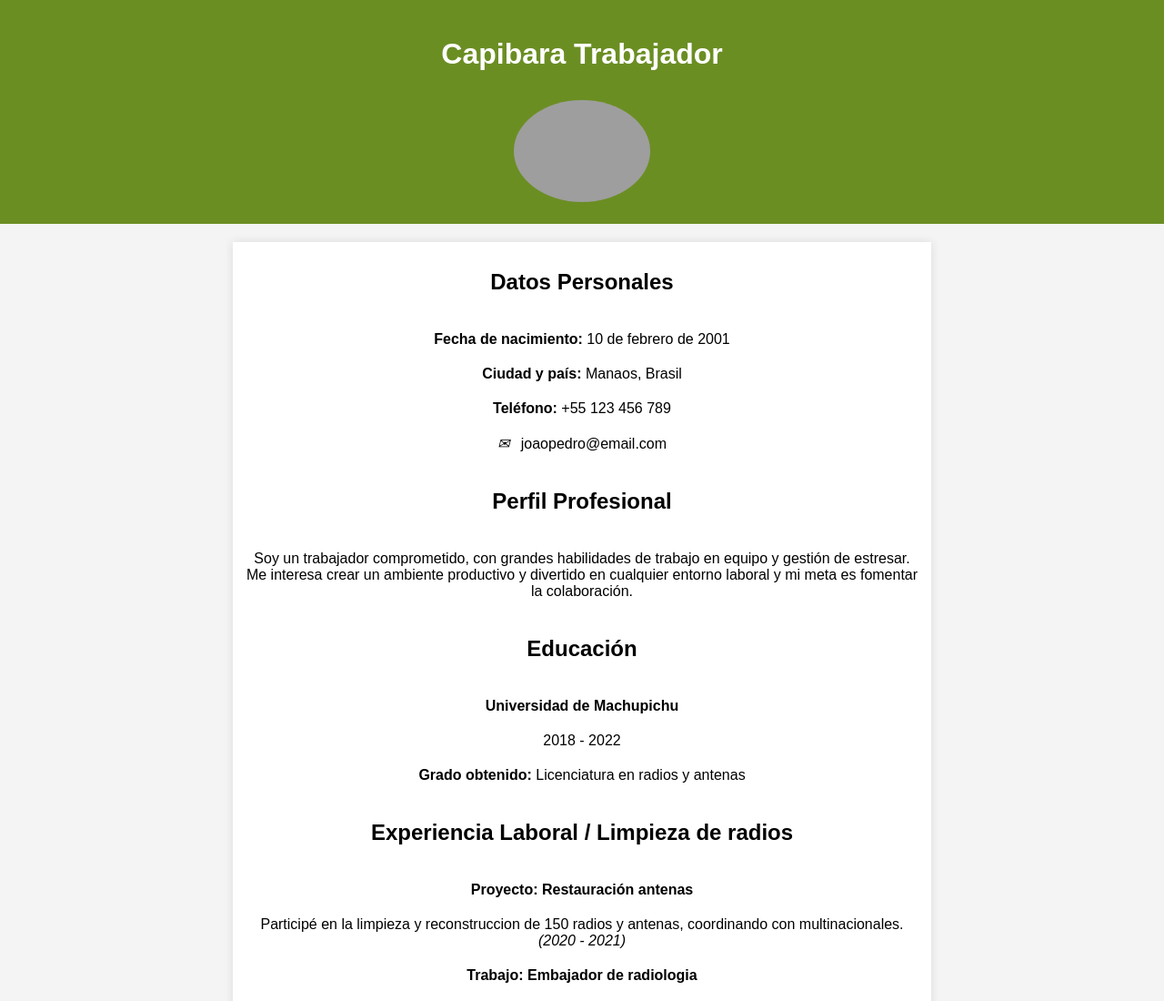
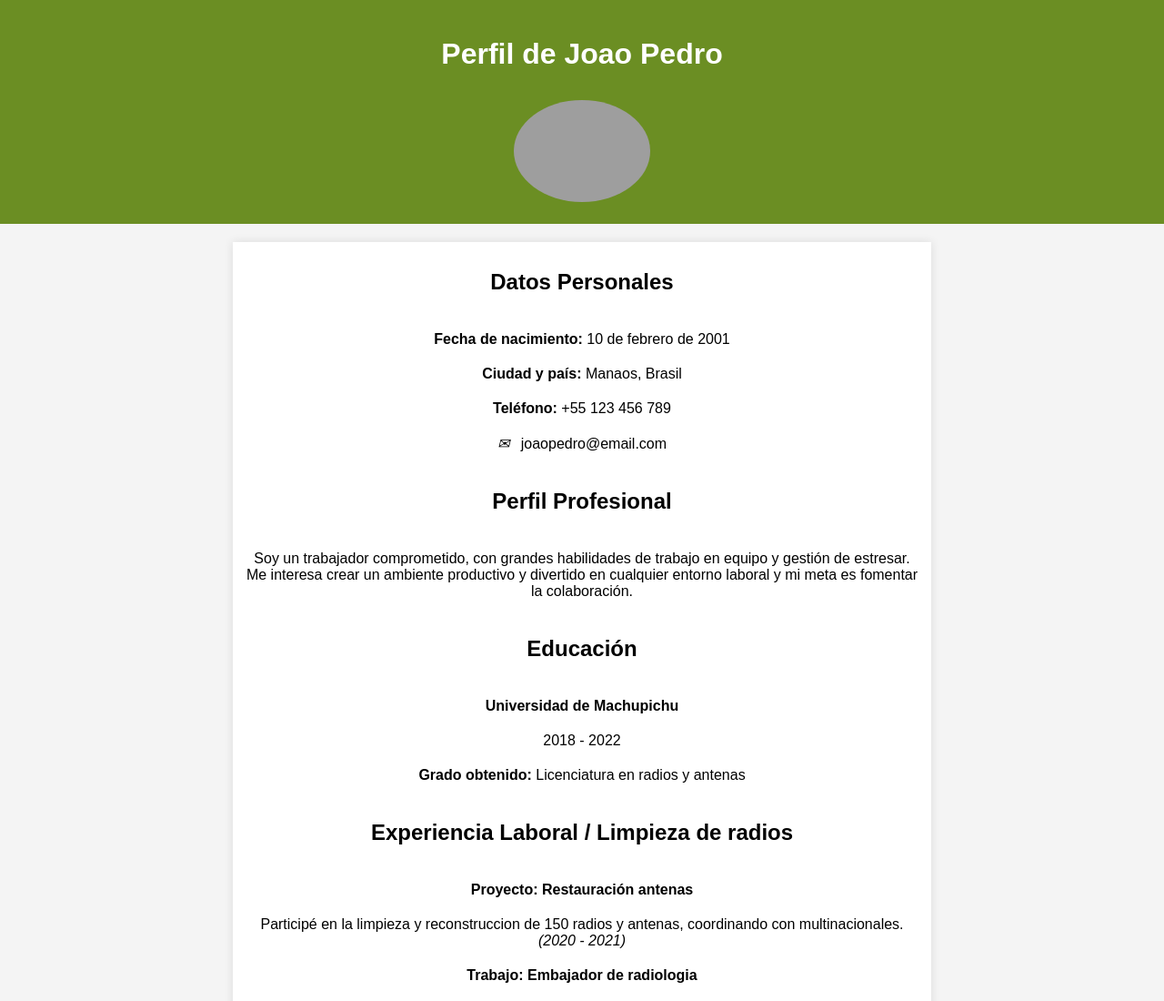
Before and after one commit to tomasito12345/tomasito12345.github.io, a plain HTML site: page index.html in a window 1280 px wide. Shown: the top 1100 px of the page at 91% size. Drawn offline with Linux system fonts and the light colour scheme; grey boxes are pictures that could not be loaded.

Commit message:
Update index.html

```diff
--- a/index.html
+++ b/index.html
@@ -3,7 +3,7 @@
 <head>
     <meta charset="UTF-8">
     <meta name="viewport" content="width=device-width, initial-scale=1.0">
-    <title>Perfil del Joao Pedro</title>
+    <title>Perfil de Joao Pedro</title>
     <style>
         body {
             font-family: Arial, sans-serif;
@@ -52,7 +52,7 @@
 </head>
 <body>
     <header>
-        <h1>Capibara Trabajador</h1>
+        <h1>Perfil de Joao Pedro </h1>
         <img src="https://upload.wikimedia.org/wikipedia/commons/thumb/6/68/Hans_memling%2C_uomo_con_la_lettera%2C_uffizi.jpg/270px-Hans_memling%2C_uomo_con_la_lettera%2C_uffizi.jpg" alt="Foto Joao pedro">
     </header>
     <table>
```
